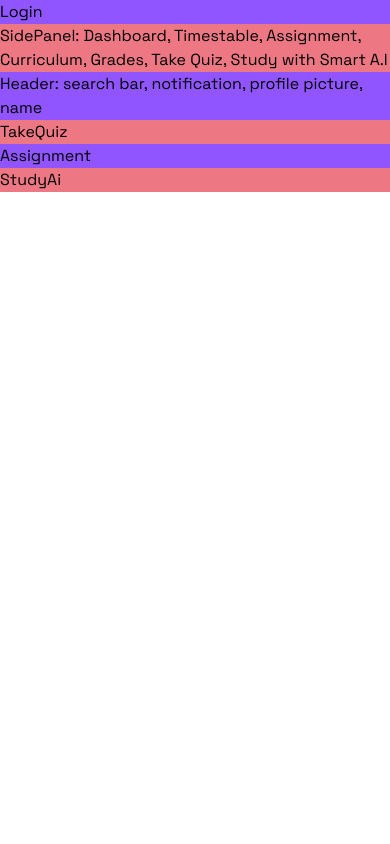
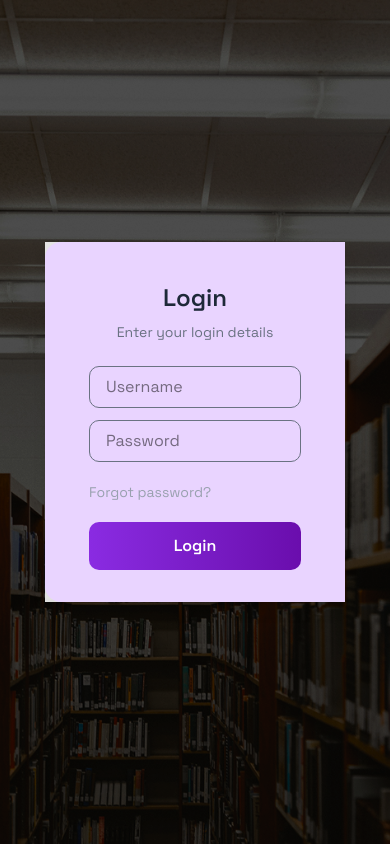
Before and after one commit to Ezekiel-Faith/Smart-School, a React (Vite) app in the folder student-dashboard-frontend/: page / in a window 390 px wide. Built offline with nearby package versions, Linux system fonts and the light colour scheme.

Commit message:
Done with the login page and all the responsiveness

```diff
--- a/student-dashboard-frontend/src/App.jsx
+++ b/student-dashboard-frontend/src/App.jsx
@@ -1,18 +1,11 @@
-import Assignment from './pages/Assignment';
-import Dashboard from './pages/Dashboard';
-import Login from './pages/Login';
-import StudyAi from './pages/StudyAi';
-import TakeQuiz from './pages/TakeQuiz';
+import React from "react";
+import LoginPage from "./components/login/loginPage";
 
 function App() {
   return (
-    <>
-      <Login />
-      <Dashboard />
-      <TakeQuiz />
-      <Assignment />
-      <StudyAi />
-    </>
+    <div>
+      <LoginPage/>
+    </div>
   );
 }
 
--- /dev/null
+++ b/student-dashboard-frontend/src/components/login/LeftDiv.jsx
@@ -0,0 +1,70 @@
+import React, { useState } from "react";
+
+export default function LeftDiv() {
+  const [formData, setFormData] = useState({ username: "", password: "" });
+
+  const handleChange = (e) => {
+    setFormData({ ...formData, [e.target.name]: e.target.value });
+  };
+
+  const handleSubmit = (e) => {
+    e.preventDefault();
+    console.log("Form submitted:", formData);
+  };
+
+  return (
+    <div className="p-8 flex-1 flex flex-col justify-center bg-purple-200
+    rounded-l-2xl ">
+      <h2 className="text-2xl md:text-4xl lg:text-2xl font-semibold
+      text-gray-800 mb-2 text-center mt-2 lg:mt-0">Login</h2>
+      <p className="text-sm md:text-2xl lg:text-sm text-gray-500
+      mb-6 text-center">Enter your login details</p>
+
+      <form onSubmit={handleSubmit} className="space-y-3 md:space-y-10
+      lg:space-y-2 px-3 md:px-6 lg:px-10 md:text-2xl lg:text-sm ">
+        {/* Username */}
+        <input
+          type="text"
+          name="username"
+          placeholder="Username"
+          value={formData.username}
+          onChange={handleChange}
+          className="w-full px-4 py-2 border border-gray-500 rounded-lg
+          focus:ring-2 focus:ring-purple-400 outline-none md:h-20 lg:h-10"
+        />
+
+        {/* Password */}
+        <input
+          type="password"
+          name="password"
+          placeholder="Password"
+          value={formData.password}
+          onChange={handleChange}
+          className="w-full px-4 py-2 border border-gray-500 rounded-lg
+          focus:ring-2 focus:ring-purple-400 outline-none md:h-20 lg:h-10"
+        />
+
+        {/* Forgot Password - aligned left */}
+        <div className="text-left">
+          <button
+            type="button"
+            className="text-sm md:text-2xl lg:text-sm py-2 text-gray-400
+             hover:text-purple-600 hover:underline "
+          >
+            Forgot password?
+          </button>
+        </div>
+
+        {/* Submit Button */}
+        <button
+          type="submit"
+          className="w-full bg-gradient-to-r from-[#8a2be2] to-[#6a0dad]
+           text-white py-3 rounded-lg font-semibold hover:opacity-90
+           transition md:h-20 lg:h-10"
+        >
+          Login
+        </button>
+      </form>
+    </div>
+  );
+}
--- /dev/null
+++ b/student-dashboard-frontend/src/components/login/LoginPage.jsx
@@ -0,0 +1,30 @@
+// src/components/LoginPage.jsx
+import React from "react";
+import BackgroundImage from "../../Asset/LoginBackGroundImage.png";
+import RightDiv from "./rightDiv";
+import LeftDiv from "./leftDiv";
+
+export default function LoginPage() {
+  return (
+    <div className="relative flex items-center justify-center min-h-screen">
+      <img
+        src={BackgroundImage}
+        alt="Background"
+        className="absolute inset-0 w-full h-full object-cover"
+      />
+      <div className="absolute inset-0 bg-black/30"></div>
+
+      {/* Updated container */}
+      <div className="relative bg-white/[0.87] shadow-lg
+       max-w-[300px] md:max-w-[700px] flex overflow-hidden  backdrop-blur-sm ">
+        {/* LeftDiv always visible */}
+        <LeftDiv />
+
+        {/* RightDiv hidden on small screens, visible on md+ */}
+        <div className="hidden  lg:flex flex-1">
+          <RightDiv />
+        </div>
+      </div>
+    </div>
+  );
+}
--- /dev/null
+++ b/student-dashboard-frontend/src/components/login/RightDiv.jsx
@@ -0,0 +1,19 @@
+// src/components/rightDiv.jsx
+import React from "react";
+import LoginImage from "../../Asset/LoginImage.png";
+
+export default function RightDiv() {
+  return (
+    <div className="flex-1 flex flex-col items-start p-4 bg-white
+    rounded-r-2xl shadow-lg">
+      <h2 className="text-3xl font-bold text-gray-800 mt-8">Welcome to</h2>
+      <p className="text-2xl font-semibold text-gray-600 ">Student portal</p>
+
+      <img
+        src={LoginImage}
+        alt="Login Illustration"
+        className="w-full h-auto px-4"
+      />
+    </div>
+  );
+}
```
Also changed, not shown: student-dashboard-frontend/src/Asset/LoginBackGroundImage.png (added), student-dashboard-frontend/src/Asset/LoginImage.png (added).
